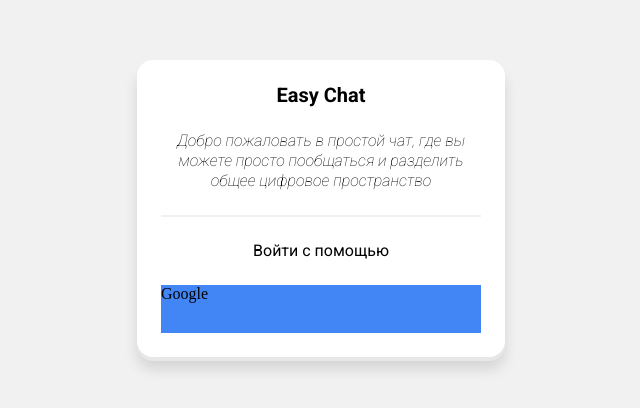
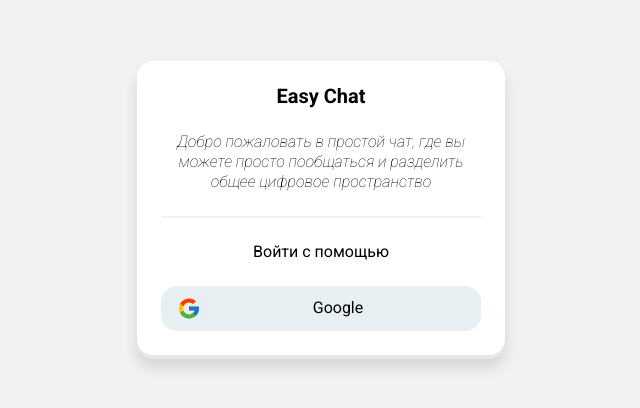
Before and after one commit to hellorustam/easy-chat, a Vue app: page / in a window 1280 px wide. Shown: the part 192-600 px from the top of the page, without its empty margins (319-959 px from the left). Built offline with nearby package versions, Linux system fonts and the light colour scheme.

Commit message:
added googleIcon.svg & class login-google-btn

```diff
--- a/src/pages/Login.vue
+++ b/src/pages/Login.vue
@@ -1,4 +1,6 @@
-<script setup lang="ts"></script>
+<script setup lang="ts">
+import googleIcon from '../assets/googleIcon.svg'
+</script>
 
 <template>
 	<div class="wrapper-main">
@@ -10,7 +12,11 @@
 			</div>
 			<div class="login-divider"></div>
 			<span class="login-btn-title">Войти с помощью</span>
-			<div class="login-google-btn">Google</div>
+			<button class="login-google-btn">
+				<slot></slot>
+				<img :src="googleIcon" alt="Google Sign In" />
+				<div>Google</div>
+			</button>
 		</div>
 	</div>
 </template>
@@ -71,7 +77,23 @@
 
 .login-google-btn {
 	width: 100%;
-	height: 48px;
-	background-color: #4285f4;
+	padding: 10px 16px;
+	border-radius: 16px;
+	border: none;
+	background-color: #e8eff3;
+	font-family: 'Roboto', sans-serif;
+	font-size: 16px;
+	text-align: center;
+	cursor: pointer;
+	display: flex;
+	/* justify-content: center; */
+	align-items: center;
+	gap: 10px;
+}
+.login-google-btn:hover {
+	background-color: #d9e1e7;
+}
+.login-google-btn div {
+	width: 100%;
 }
 </style>
```
Also changed, not shown: src/assets/googleIcon.svg (added).
